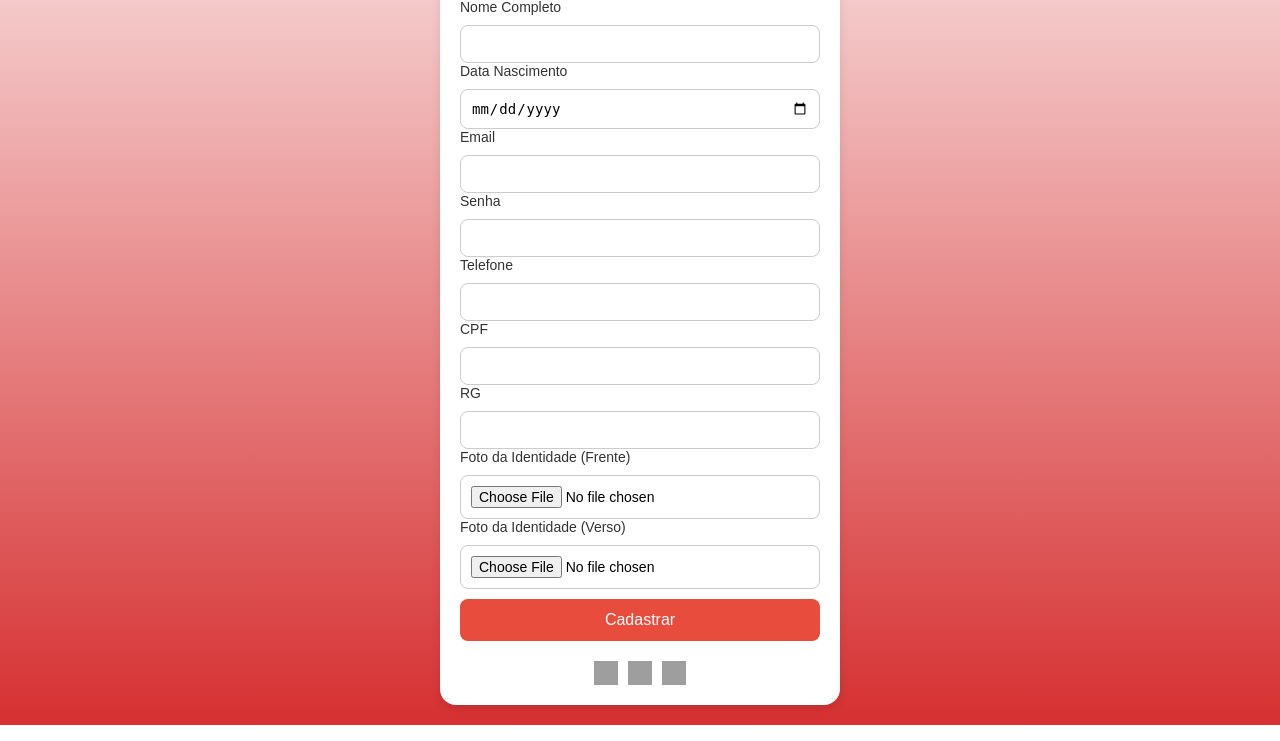
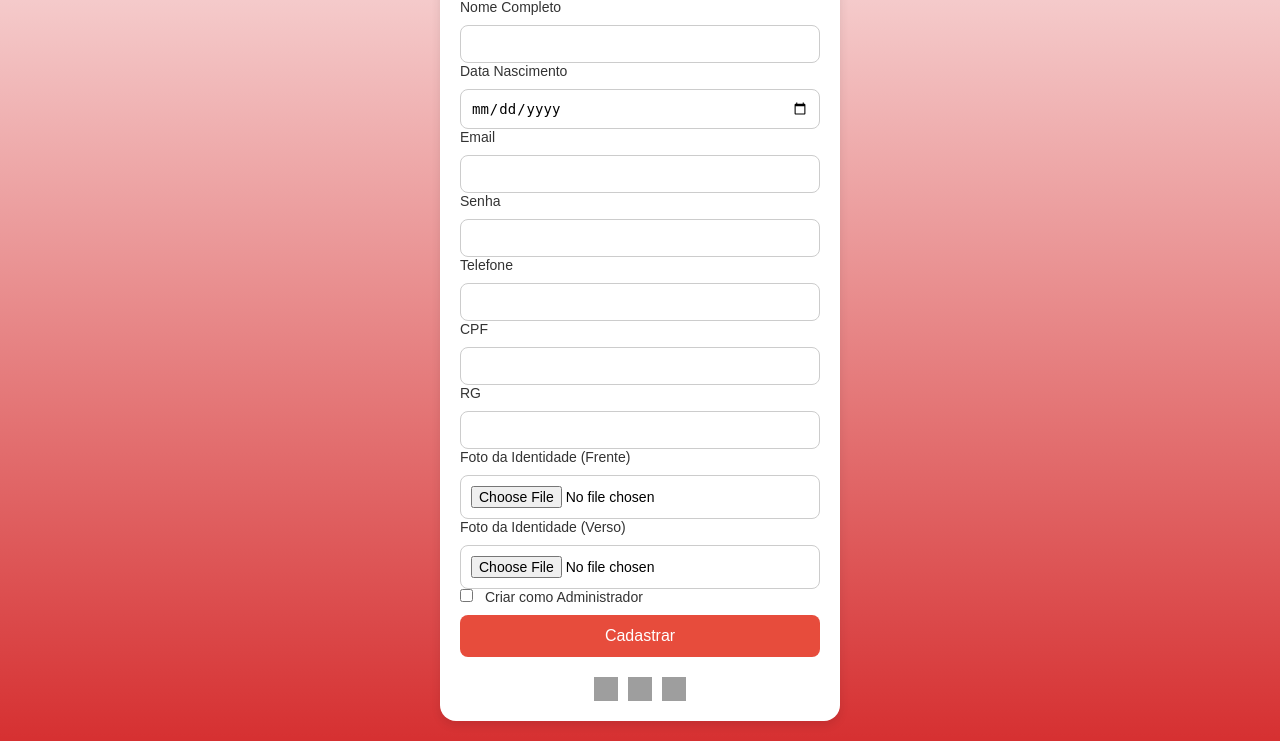
Before and after one commit to rafaelcunhaa/Projeto-de-Engenharia-de-Software-II---SafeCircle, a Flask app: page /cadastro in a window 1280 px wide. Shown: the part 253-994 px from the top of the page. Run offline with Flask 3, Linux system fonts and the light colour scheme; grey boxes are pictures that could not be loaded.

Commit message:
Update cadastro.html
Adicionei a checkbox para cadastrar como administrador

```diff
--- a/templates/cadastro.html
+++ b/templates/cadastro.html
@@ -214,9 +214,17 @@
           <input type="file" name="ind_back" required>
         </div>
 
+        <div>
+          <label>
+            <input type="checkbox" name="is_admin" style="margin-right: 8px;">
+            Criar como Administrador
+          </label>
+        </div>
+
         <div class="cadastro">
           <button type="submit">Cadastrar</button>
         </div>
+
       </form>
     </main>
 
```
